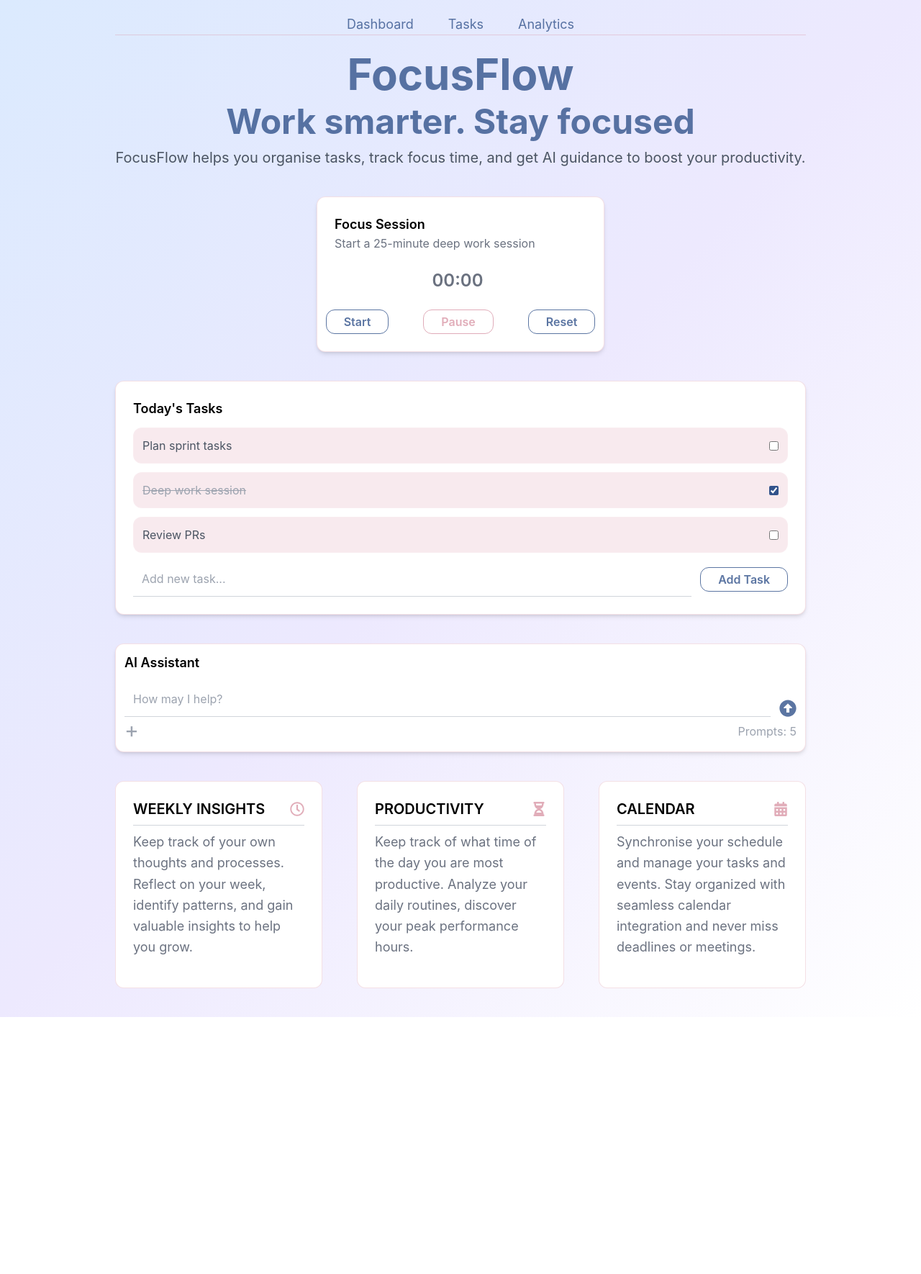
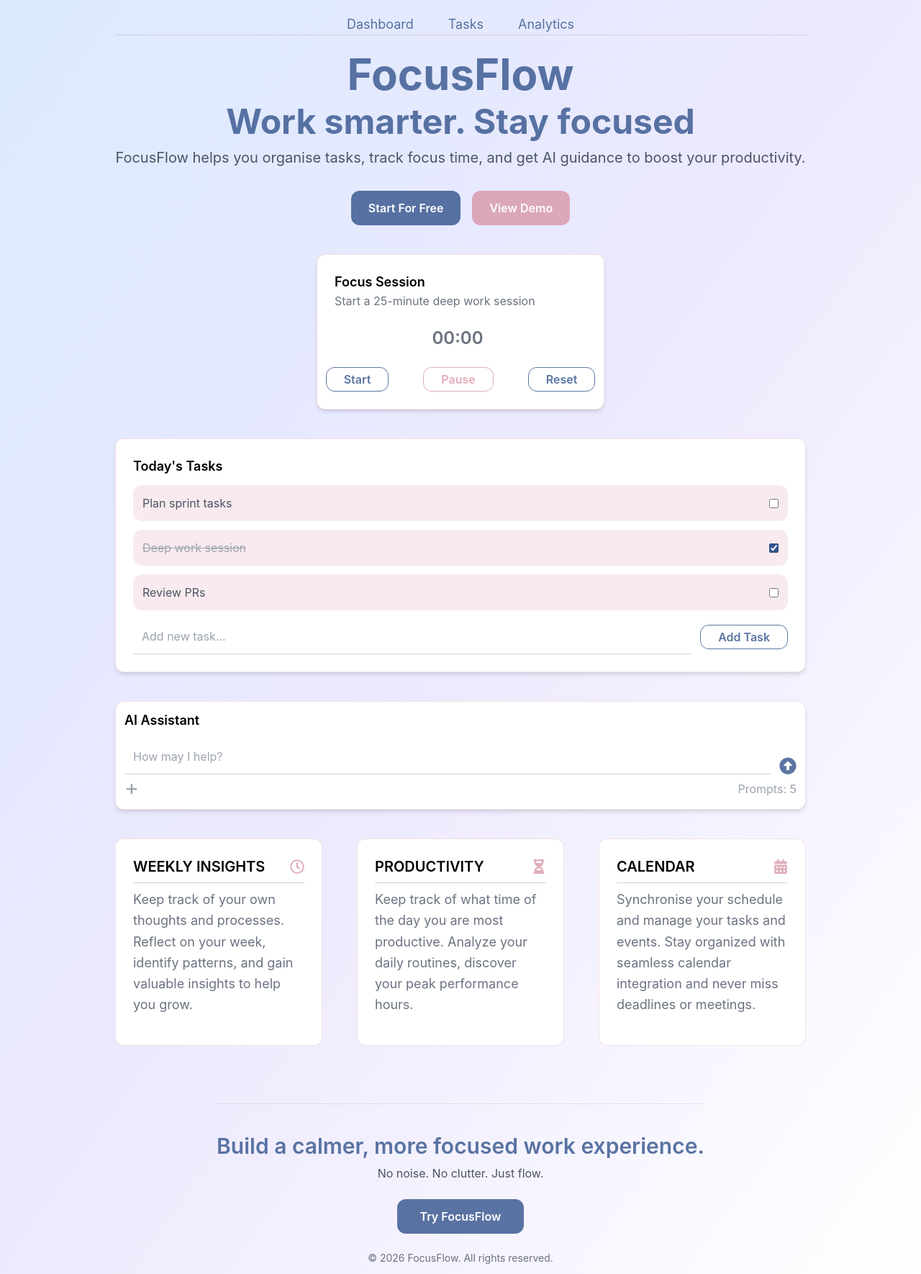
Before and after one commit to m-nikolov95/FocusFlow.WebApp, a React (Create React App) app: page / in a window 1280 px wide. Shown: the whole page at 72% size. Before the commit the page ends 1413 px from the top, so only its background shows below. Built offline with nearby package versions, Linux system fonts and the light colour scheme.

Commit message:
Added FooterComponent and updated Header

```diff
--- a/src/App.tsx
+++ b/src/App.tsx
@@ -7,6 +7,7 @@ import { FeatureComponent } from './components/feature-component/FeatureComponen
 import { AiAssistantComponent } from './components/ai-assistent-component/AiAssistantComponent';
 import { SessionFocusComponent } from './components/session-focus-component/SessionFocusComponent';
 import { TasksComponent } from './components/tasks-component/TasksComponent';
+import { FooterComponent } from './components/feature-component/FooterComponent';
 
 export function App(): JSX.Element {
     return (
@@ -32,6 +33,7 @@ export function App(): JSX.Element {
                     icon={FaIcons.FaCalendarAlt({ className: 'text-secondary' })}
                     description='Synchronise your schedule and manage your tasks and events. Stay organized with seamless calendar integration and never miss deadlines or meetings.' />
             </div>
+            <FooterComponent />
         </div>
     );
 }
--- /dev/null
+++ b/src/components/feature-component/FooterComponent.tsx
@@ -0,0 +1,16 @@
+import { JSX } from 'react';
+
+export function FooterComponent(): JSX.Element {
+    return (
+        <div className='text-center border-t border-secondary/30 mt-10'>
+            <h2 className='text-3xl font-semibold text-primary mt-10'>Build a calmer, more focused work experience.</h2>
+            <p className='text-md text-gray-600 mt-2'>No noise. No clutter. Just flow.</p>
+            <button className="mt-6 bg-primary text-white px-8 py-3 rounded-xl font-semibold hover:opacity-90 transition">
+                Try FocusFlow
+            </button>
+            <p className='text-gray-500 text-sm mt-6 mb-3'>© 2026 FocusFlow. All rights reserved.</p>
+        </div>
+    )
+}
+
+export default FooterComponent;
--- a/src/components/header-component/HeaderComponent.tsx
+++ b/src/components/header-component/HeaderComponent.tsx
@@ -11,6 +11,14 @@ export function HeaderComponent(): JSX.Element {
             <h1 className='text-6xl font-bold text-primary mt-6'>FocusFlow</h1>
             <h2 className='text-5xl font-bold text-primary mt-3'>Work smarter. Stay focused</h2>
             <p className='text-xl text-gray-600 mt-3'>FocusFlow helps you organise tasks, track focus time, and get AI guidance to boost your productivity.</p>
+            <div className='mt-8 flex justify-center gap-4'>
+                <button className='bg-primary text-white px-6 py-3 rounded-xl font-semibold hover:opacity-90 transition'>
+                    Start For Free
+                </button>
+                <button className='bg-secondary text-white px-6 py-3 rounded-xl font-semibold hover:opacity-90 transition'>
+                    View Demo
+                </button>
+            </div>
         </div>
     );
 }
```
